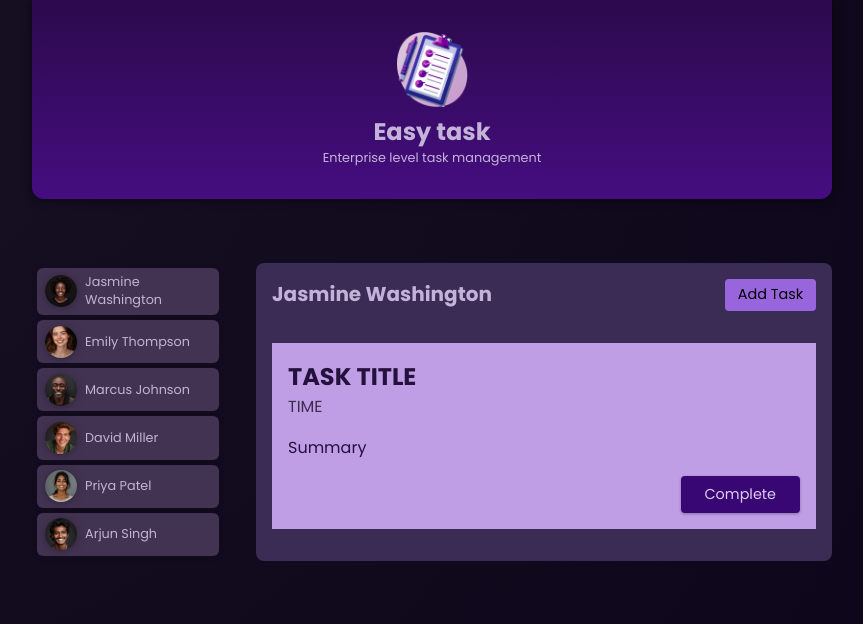
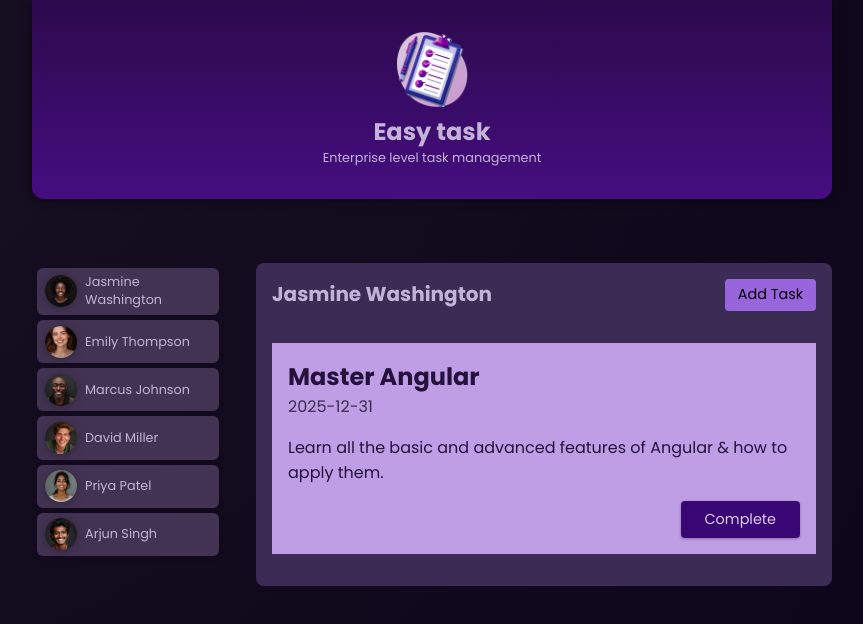
Before and after one commit to ashish9342/Task-management, an Angular app: page / in a window 1280 px wide. Both pictures are taken after a click on the button "Jasmine Washington". Shown: the top 624 px of the page, without its empty margins (208-1071 px from the left). Built offline with nearby package versions, Linux system fonts and the light colour scheme.

Commit message:
feat(model) model creadted | code clean up

```diff
--- a/src/app/task/task.component.html
+++ b/src/app/task/task.component.html
@@ -1,7 +1,7 @@
 <article>
-  <h2>TASK TITLE</h2>
-  <time>TIME</time>
-  <p> Summary</p>
+  <h2>{{ task.title }}</h2>
+  <time>{{ task.dueDate }}</time>
+  <p>{{ task.summary }}</p>
   <p class="actions">
     <button>Complete</button>
   </p>
--- a/src/app/task/task.component.ts
+++ b/src/app/task/task.component.ts
@@ -1,5 +1,5 @@
 import { Component, Input } from '@angular/core';
-
+import { Task } from './task.model';
 @Component({
   selector: 'app-task',
   standalone: true,
@@ -7,5 +7,7 @@
   templateUrl: './task.component.html',
   styleUrl: './task.component.css'
 })
+
 export class TaskComponent {
+  @Input({ required: true }) task!: Task
 }
--- a/src/app/tasks/tasks.component.html
+++ b/src/app/tasks/tasks.component.html
@@ -11,7 +11,7 @@
   <ul>
     @for (task of selectedUserTasks; track task.id) {
       <li>
-        <app-task/>
+        <app-task [task]="task" />
       </li>
     }
   </ul>
```
Also changed, not shown: src/app/task/task.model.ts (added, +7 -0 lines), src/app/user/user.component.ts (+1 -12 lines), src/app/user/user.model.ts (added, +11 -0 lines).
